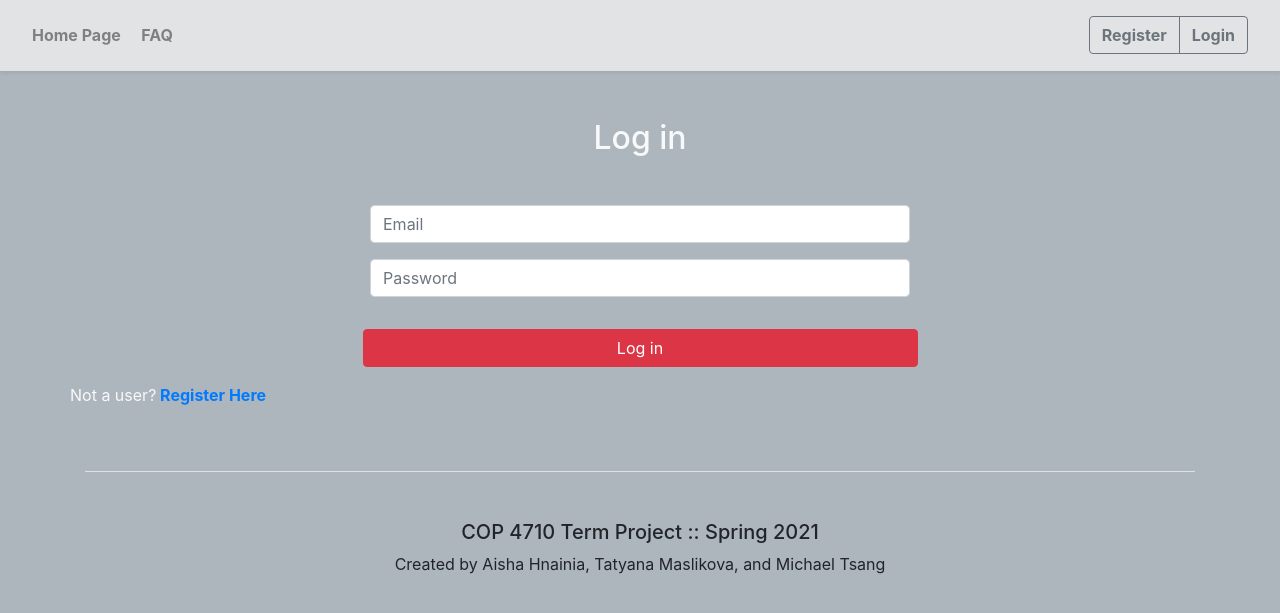
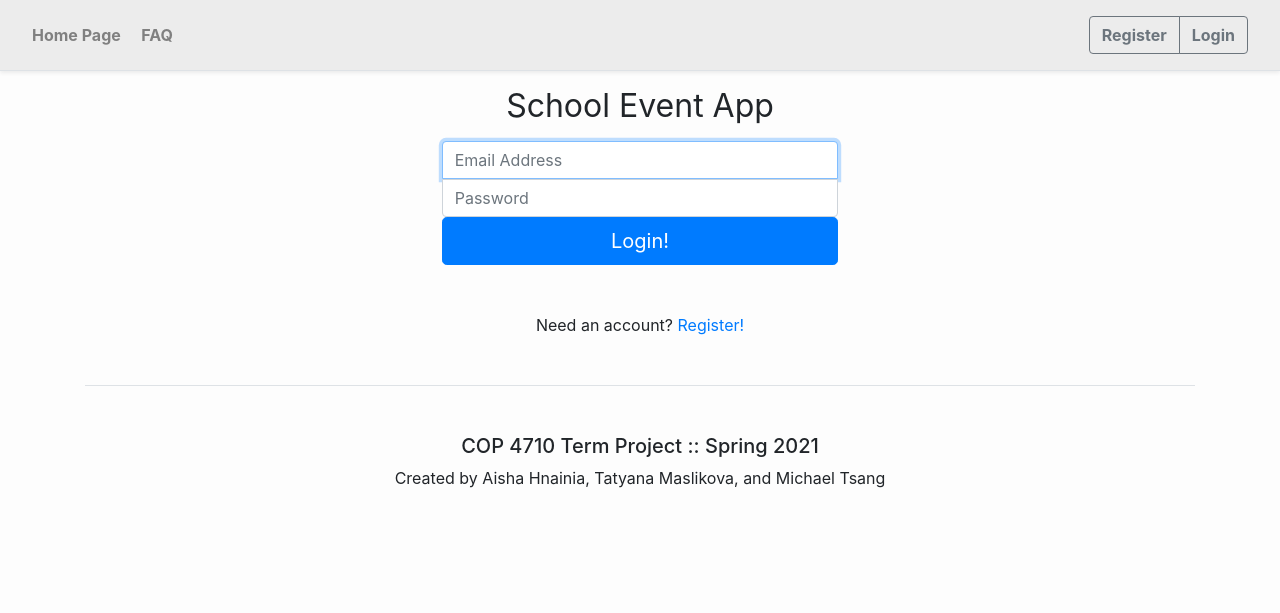
Before and after one commit to TatyanaBinns/DatabaseSystemsProject, a PHP site: page /login.php in a window 1280 px wide. Shown: the top 613 px of the page. Run offline with PHP 8.4, Linux system fonts and the light colour scheme; data that the repository does not hold is empty.

Commit message:
Clean up login page to match the registration page

```diff
--- a/html/login.php
+++ b/html/login.php
@@ -3,90 +3,49 @@ $title="Events - Login";
 $descr="Events Login Page";
 include $_SERVER['DOCUMENT_ROOT'].'/shared/header.php';
 ?>
-
-<body style="background-color:#adb5bd;">
-
-
-<div class = "container">
-	<div class = "header mt-5">
-			<h2 class="display-5 text-center text-light">Log in</h2>
-			<p></p>
-			<p></p>
-	</div>
-</div>
-
-
-<div class = "container mt-5">
-
-
-    <form action="login.form.php" method= "post">
-
-
-        <div class="row mb-3 justify-content-md-center">
-        <div class="col-md-6">
-            <input type="email" class="form-control" placeholder="Email" aria-label="Email" name = "email" required>
-        </div>
-        </div>
-
-        <div class="row mb-3 justify-content-md-center">
-        <div class="col-md-6">
-            <input type="password" class="form-control" placeholder="Password" aria-label="Password" name = "password_1" required>
-        </div>
-        </div>
-
-
-        <div class="row mb-3 text-center">
-        <div class="col">
-            <button type="submit" name="loginUser" class="btn btn-danger col-6 mt-3"> Log in </button>
-            </div>
-        </div>
-
-        <div class="row mb-3 text-center">
-            <p class="text-light">Not a user?<a href= "register.php"><b>  Register Here</b></a></p>
-        </div>
-    </form>
-</div>
-
-<style>
-#err {
-    align: center;
-    color: red;
-    font-size: 150%;
-    text-align: center;
-
-}
-
-#ok {
-    align: center;
-    color: green;
-    font-size: 150%;
-    text-align: center;
-
-}
-</style>
-
-
-
+<div class="container col-md-4 text-center">
+		<form class="form-signin" action="login.form.php" method= "post">
+		  <h1 class="h2 mb-3 font-weight-normal">School Event App</h1>
 <?php
     //$_GET[]  something you can see in the url
     if (isset($_GET["error"]))
     {
         if ($_GET["error"] == "emptyinput")
-        {
-            echo "<p id='err'>Fill in all fields!</p>";
-        }
+            printError("<p id='err'>Please fill in all the fields!", "secondary");
         else if ($_GET["error"] == "wrongcredentials")
-        {
-            echo "<p id='err'>Wrong credentials!</p>";
-        }
+            printError("Invalid credentials!", "warning");
         else if ($_GET["error"] == "none")
-        {
-            echo "<p id='ok'>Registration complete!</p>";
-        }
+            printError("Log-in Complete!", "success");
     }
 ?>
-
-
+	<style>
+		.sea-square-top{
+			border-bottom-left-radius : 0;
+			border-bottom-right-radius : 0;
+		}
+		.sea-square-bot{
+			border-top-left-radius : 0;
+			border-top-right-radius : 0;
+		}
+	</style>
+  <?php
+    // id must be unique
+	// placeholder is what will be displayed
+	// name is what is passed to the target form
+	// type is what the input type will be set as
+    function writeInput($id, $placeholder, $name, $type, $xtraClasses){
+		echo '
+		  <label for="'.$id.'" class="sr-only">'.$placeholder.'</label>
+		  <input type="'.$type.'" id="'.$id.'" class="form-control '.$xtraClasses.'" placeholder="'.$placeholder.'" name="'.$name.'" required autofocus>';
+	}
+	writeInput("inputEmail", "Email Address", "email", "email", "sea-square-top");
+	writeInput("password", "Password", "password_1", "password", "sea-square-bot");
+  ?>
+		  <input type="hidden" name="actionType" value="registerUser">
+		  <button class="btn btn-lg btn-primary btn-block" type="submit">Login!</button>
+		  <p class="mt-5 mb-3">Need an account? <a href="register.php">Register!</a></p>
+		</form>
+    </div>
 <?php
 include $_SERVER['DOCUMENT_ROOT'].'/shared/footer.php';
 ?>
```
